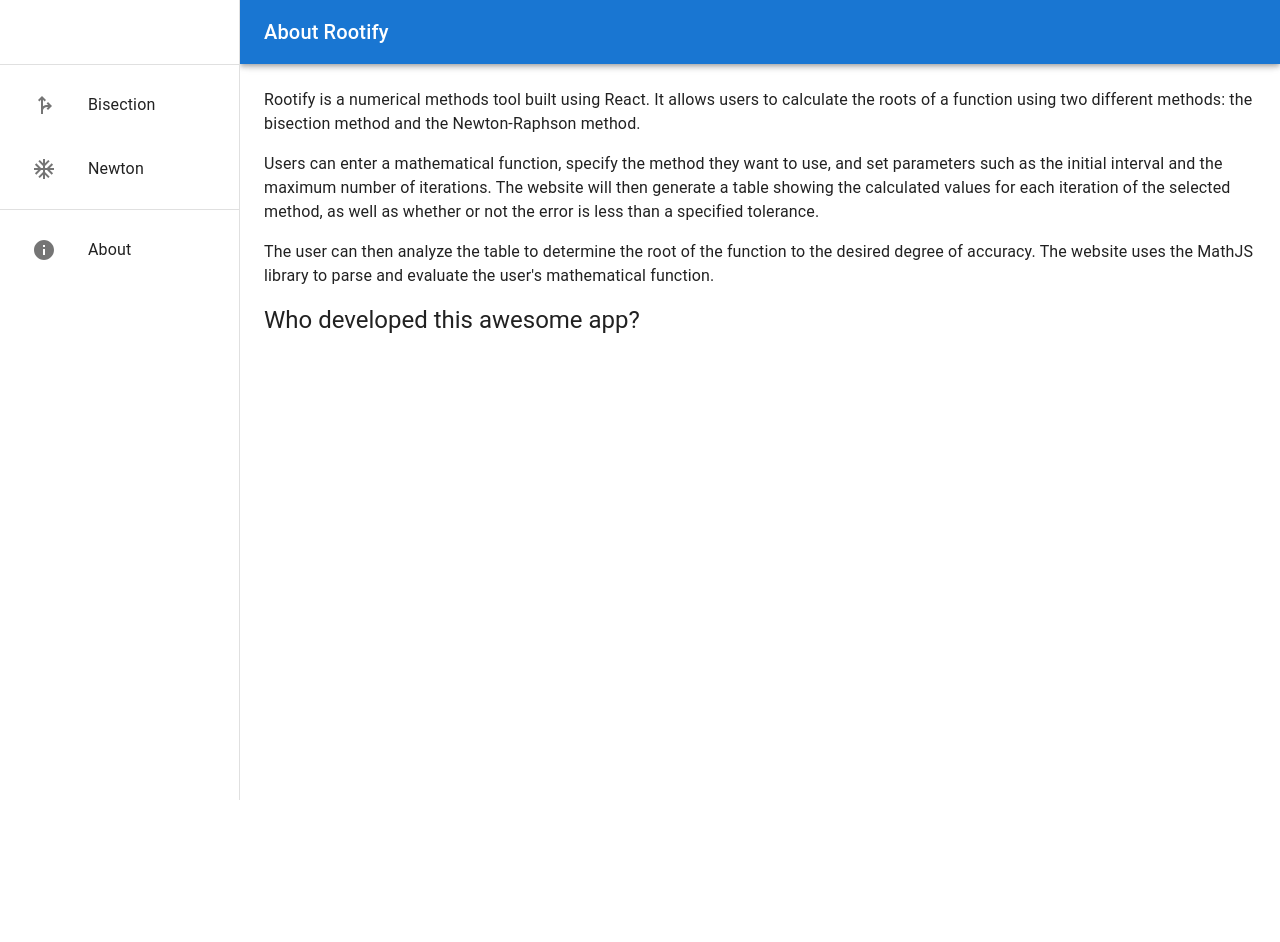
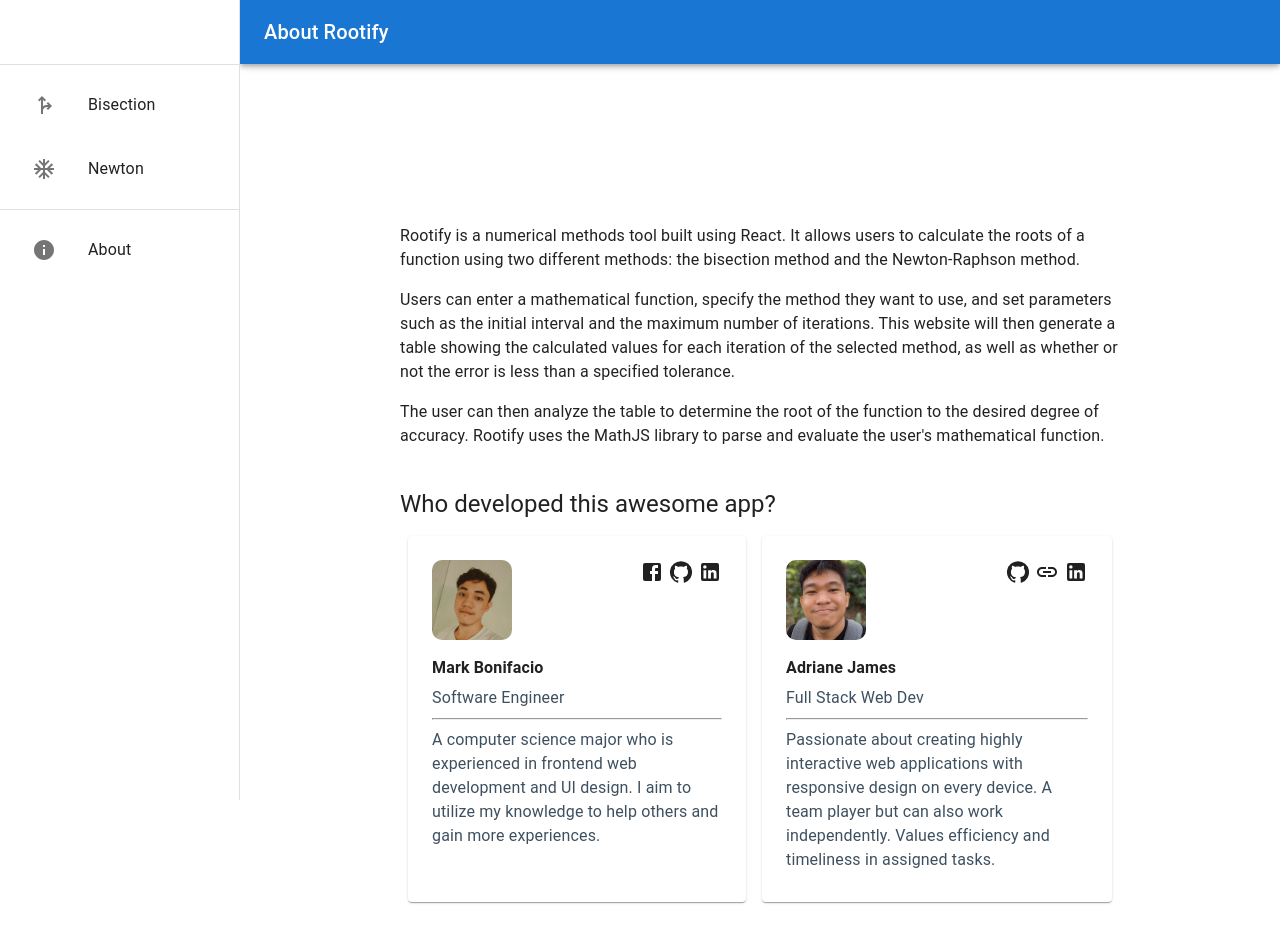
Before and after one commit to lonewanderer27/rootify, a React (Vite) app: page / in a window 1280 px wide. Both pictures are taken after a click on the item "About". Shown: the top 942 px of the page. Before the commit the page ends 800 px from the top, so only its background shows below. Built offline with nearby package versions, Linux system fonts and the light colour scheme.

Commit message:
- adjust default padding to all screens - update About screen - rename n to Iteration

```diff
--- a/src/About/index.tsx
+++ b/src/About/index.tsx
@@ -1,12 +1,21 @@
 import { Box, Toolbar, Typography } from "@mui/material";
 
+import DeveloperCard from "../DeveloperCard";
+import FacebookIcon from '@mui/icons-material/Facebook';
+import GitHubIcon from '@mui/icons-material/GitHub';
+import Grid from '@mui/material/Grid';
+import LinkIcon from '@mui/icons-material/Link';
+import { LinkedIn } from "@mui/icons-material";
+import { defaultScreenCSS } from "../App";
 import { drawerWidth } from "../App";
+import jayImg from "../assets/jay.jpg"
+import markyImg from "../assets/marky.jpg"
 
 export default function About(){
   return (
     <Box
       component="main"
-      sx={{ flexGrow: 1, p: 3, width: { sm: `calc(100% - ${drawerWidth}px)` } }}
+      sx={{ flexGrow: 1, width: { sm: `calc(100% - ${drawerWidth}px)` }, ...defaultScreenCSS }}
     >
       <Toolbar/>
       <Typography paragraph>
@@ -14,16 +23,67 @@
       </Typography>
 
       <Typography paragraph>
-      Users can enter a mathematical function, specify the method they want to use, and set parameters such as the initial interval and the maximum number of iterations. The website will then generate a table showing the calculated values for each iteration of the selected method, as well as whether or not the error is less than a specified tolerance.
+      Users can enter a mathematical function, specify the method they want to use, and set parameters such as the initial interval and the maximum number of iterations. This website will then generate a table showing the calculated values for each iteration of the selected method, as well as whether or not the error is less than a specified tolerance.
       </Typography>
 
       <Typography paragraph>
-      The user can then analyze the table to determine the root of the function to the desired degree of accuracy. The website uses the MathJS library to parse and evaluate the user's mathematical function.
+      The user can then analyze the table to determine the root of the function to the desired degree of accuracy. Rootify uses the MathJS library to parse and evaluate the user's mathematical function.
       </Typography>
 
-      <Typography variant="h5">
-        Who developed this awesome app?
-      </Typography>
+
+      <Box sx={{ my: 5 }}>
+        <Typography variant="h5" gutterBottom>
+          Who developed this awesome app?
+        </Typography>
+        <div style={{display: "flex"}}>
+          <DeveloperCard
+            name="Mark Bonifacio"
+            caption="Software Engineer"
+            description="A computer science major who is experienced in frontend web development and UI design. I aim to utilize my knowledge to help others and gain more experiences. "
+            image={markyImg}
+            socials={[
+              {
+                icon: <FacebookIcon fontSize="medium"/>,
+                url: "https://www.facebook.com/MarkyJamesBonifacio",
+                websiteName: "Facebook"
+              },
+              {
+                icon: <GitHubIcon fontSize="medium"/>,
+                url: "https://github.com/SwiftNCloak",
+                websiteName: "Github"
+              },
+              {
+                icon: <LinkedIn fontSize="medium"/>,
+                url: "https://www.linkedin.com/in/markjamescbonifacio/",
+                websiteName: "LinkedIn"
+              },
+            ]}
+          />
+          <DeveloperCard
+            name="Adriane James"
+            caption="Full Stack Web Dev"
+            description="Passionate about creating highly interactive web applications with responsive design on every device. A team player but can also work independently. Values efficiency and timeliness in assigned tasks."
+            image={jayImg}
+            socials={[
+              {
+                icon: <GitHubIcon/>,
+                url: "https://github.com/lonewanderer27",
+                websiteName: "Github"
+              },
+              {
+                icon: <LinkIcon />,
+                url: "https://jay.thedev.id",
+                websiteName: "Personal Website"
+              },
+              {
+                icon: <LinkedIn fontSize="medium"/>,
+                url: "https://www.linkedin.com/in/jay-puzon/",
+                websiteName: "LinkedIn"
+              },
+            ]}
+          />
+        </div>
+      </Box>
     </Box>
   )
 }
--- a/src/App.tsx
+++ b/src/App.tsx
@@ -23,6 +23,10 @@
 
 export const drawerWidth = 240;
 export const inputWidth = '45vw';
+
+export const defaultScreenCSS = {
+  p: { xs: 2, sm: 5, md: 10, lg: 20}
+}
 
 function App() {
   const [mobileOpen, setMobileOpen] = useState(false);
--- /dev/null
+++ b/src/DeveloperCard/index.tsx
@@ -0,0 +1,68 @@
+import Badge from '@mui/material/Badge';
+import Button from '@mui/material/Button';
+import Card from '@mui/material/Card';
+import CardActions from '@mui/material/CardActions';
+import CardContent from '@mui/material/CardContent';
+import CardMedia from '@mui/material/CardMedia';
+import Grid from '@mui/material/Grid'
+import Typography from '@mui/material/Typography';
+
+interface social {
+  icon: any,
+  url: string,
+  websiteName: string,
+}
+
+export default function DeveloperCard(props: {
+  name: string,
+  caption: string,
+  description: string,
+  image: string,
+  socials: social[]
+}){
+  const openLink = (url: string) => {
+    window.open(url, '_blank')
+  }
+
+  return (
+    <Card sx={{ maxWidth: 350, p: 3, m: 1 }}>
+      <Grid container spacing={2} sx={{ mb: 2 }}>
+        <Grid item xs={6}>
+          <div style={{
+            backgroundImage: `url(${props.image})`,
+            height: "80px",
+            width: "80px",
+            backgroundPosition: "center",
+            backgroundRepeat: "no-repeat",
+            backgroundSize: "cover",
+            borderRadius: "10px"
+          }}/>
+        </Grid>
+        <Grid item xs>
+          <div style={{display: "flex", justifyContent: "end"}}>
+            {props.socials.map((value) => {
+              return (
+                <div
+                  title={`Open ${props.name}'s ${value.websiteName} page`}
+                  onClick={() => openLink(value.url)}
+                  style={{marginLeft: "5px", cursor: "pointer"}}
+                >
+                  {value.icon}
+                </div>)
+            })}
+          </div>
+        </Grid>
+      </Grid>
+      <Typography sx={{fontWeight: "bold"}} gutterBottom>
+        {props.name}
+      </Typography>
+      <Typography sx={{color: "#3e5060"}} gutterBottom>
+        {props.caption}
+      </Typography>
+      <hr/>
+      <Typography sx={{color: "#3e5060"}} gutterBottom>
+        {props.description}
+      </Typography>
+    </Card>
+  )
+}
--- a/src/ResultTable/index.tsx
+++ b/src/ResultTable/index.tsx
@@ -40,7 +40,7 @@
 
   const headers = {
     bisection: [
-      'n',
+      'Iteration',
       'a',
       'b',
       'c = (a + b) / 2',
@@ -49,7 +49,7 @@
       '< E'
     ],
     newton: [
-      'n',
+      'Iteration',
       'Xn',
       props.funcType === functionTypeEnums.LogFunction ? "f(Xn) = ln(x+1)" : props.customFunc,
       props.funcType === functionTypeEnums.LogFunction ? "f'(Xn) = 1/(x+1)" :  `f'(Xn) = ${props.firstDerivativeFunc}`,
```
Also changed, not shown: src/assets/jay.jpg (added), src/assets/marky.jpg (added).
